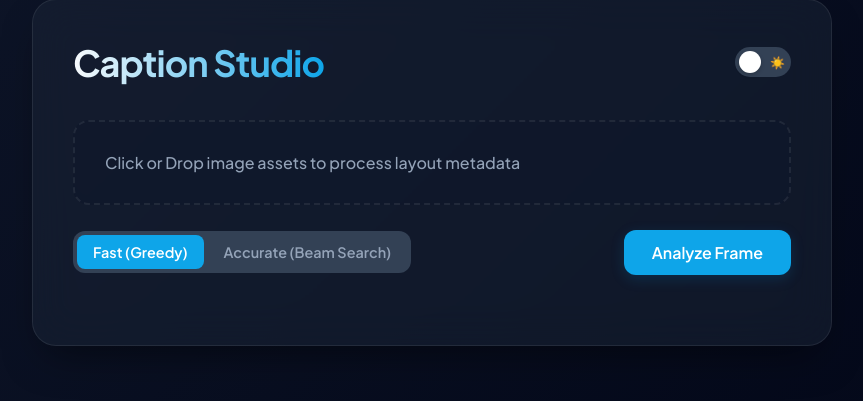
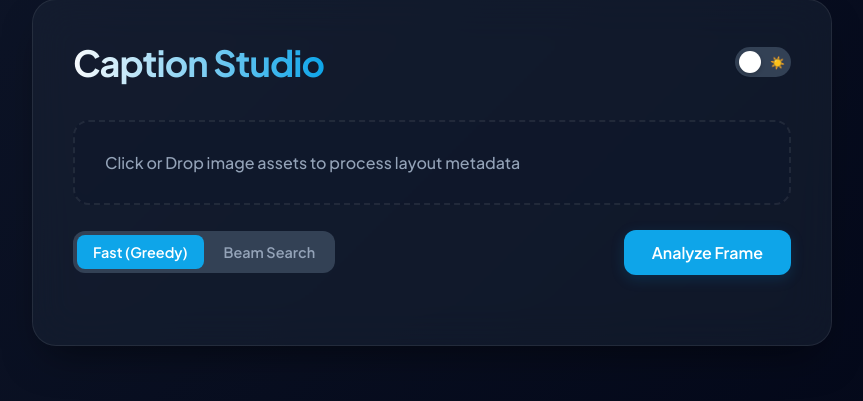
Before and after one commit to farazAhmed987/Image_Captioning, a Flask app: page / in a window 1280 px wide. Shown: the part 228-629 px from the top of the page, without its empty margins (208-1071 px from the left). Run offline with Flask 3, Linux system fonts and the light colour scheme; parts of the project's set-up code (start-up, migrations or seed data) failed here and were passed over.

Commit message:
fix the text in index.html file

```diff
--- a/templates/index.html
+++ b/templates/index.html
@@ -296,7 +296,7 @@
         <div class="controls-panel">
             <div class="strategy-selector">
                 <button class="strategy-btn active" id="btn-greedy" onclick="setStrategy('greedy')">Fast (Greedy)</button>
-                <button class="strategy-btn" id="btn-beam" onclick="setStrategy('beam')">Accurate (Beam Search)</button>
+                <button class="strategy-btn" id="btn-beam" onclick="setStrategy('beam')">Beam Search</button>
             </div>
             <button class="action-btn" onclick="uploadAndCaption()">Analyze Frame</button>
         </div>
```
